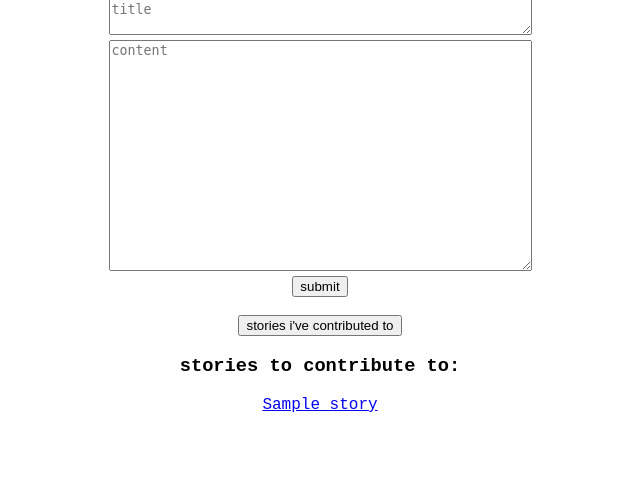
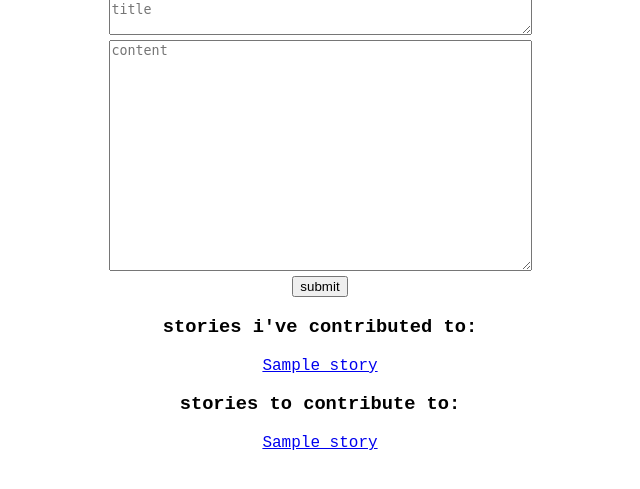
Before and after one commit to xinhuixu/blogdevo, a Flask app: template templates/home.html in a window 1280 px wide. Shown: the part 161-650 px from the top of the page, without its empty margins (320-960 px from the left). Run offline with Flask 2, Linux system fonts and the light colour scheme; the template is opened without the code that fills it: most values are stand-ins (such as "Sample title", 1, 10 or a date in 2020).

Commit message:
home tmp updt

```diff
--- a/templates/home.html
+++ b/templates/home.html
@@ -16,7 +16,7 @@
 
     <div class="new_story">
       <h3>publish your new story:</h3>
-      <form action="/new_story/" method="POST">
+      <form action="/new_story/">
 	<textarea cols="50" name="title" placeholder="title"></textarea>
 	<br>
 	<textarea cols="50" rows="15" name="content" row="40" placeholder="content"></textarea>
@@ -26,12 +26,10 @@
     </div>
 
     <div>
-      <br>
-      <input type="submit" name="my_stories" value="stories i've contributed to">
-      <br>
-    </div>
-
-    <div>
+      <h3>stories i've contributed to:</h3>
+      {% for title in my_stories%}
+        <a href="/story/{{ my_stories[title] }}">{{ title }}</a><br>
+      {% endfor %}
       <h3>stories to contribute to:</h3>
       {% for title in stories%}
         <a href="/story/{{ stories[title] }}">{{ title }}</a><br>
```
